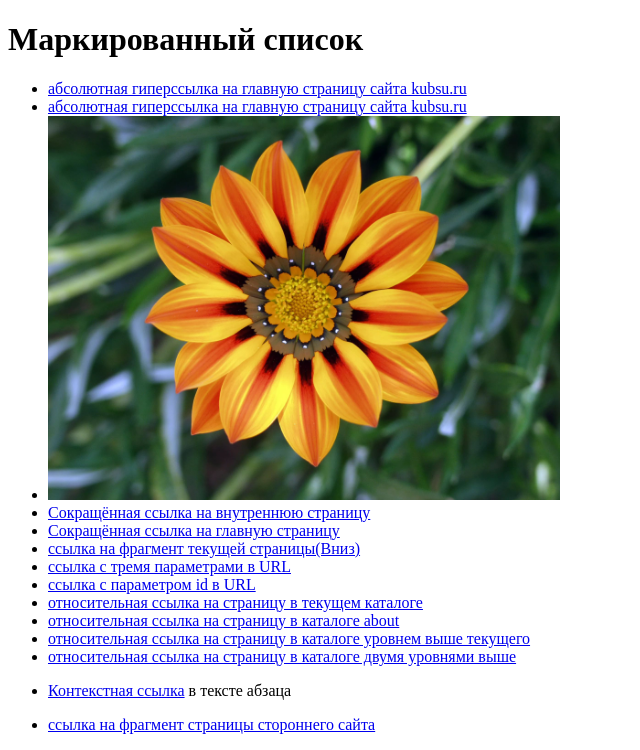
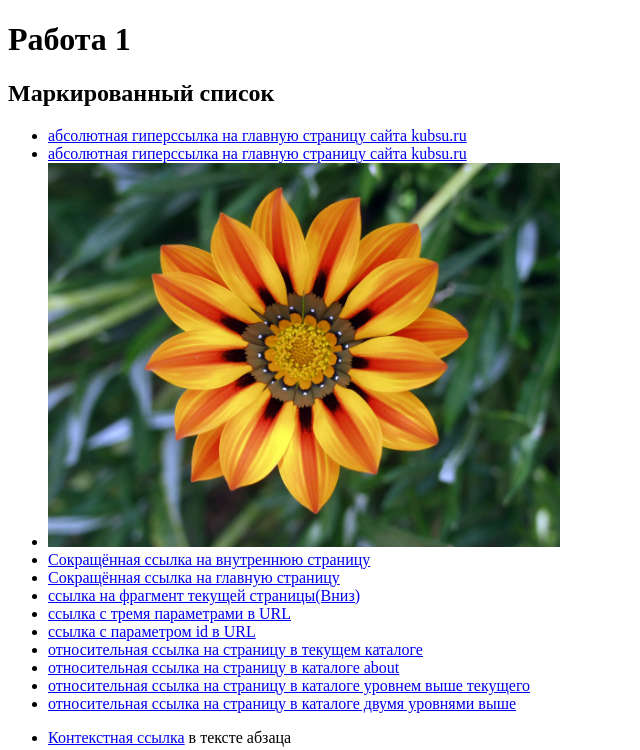
Before and after one commit to MinkoAlexandr/MinkoAlexandr.github.io, a plain HTML site: page index.html in a window 1280 px wide. Shown: the top 750 px of the page, without its empty margins (0-640 px from the left). Drawn offline with Linux system fonts and the light colour scheme.

Commit message:
Update index.html

```diff
--- a/index.html
+++ b/index.html
@@ -4,7 +4,8 @@
     <title>Работа 1</title>
   </head>
   <body>
-    <h1>Маркированный список</h1>
+    <h1>Работа 1</h1>
+    <h2>Маркированный список</h2>
     <ul>
     <li><a href="http://kubsu.ru/">абсолютная гиперссылка на главную страницу сайта kubsu.ru</a></li>
     <li><a href="https://kubsu.ru/">абсолютная гиперссылка на главную страницу сайта kubsu.ru</a></li>
```
